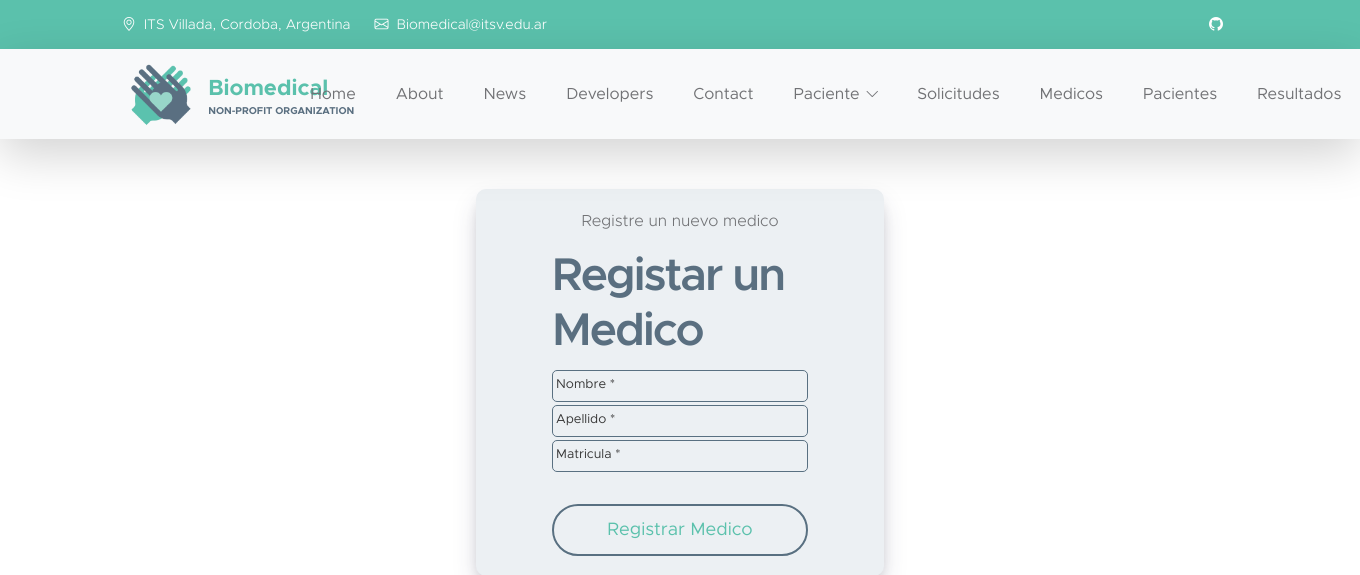
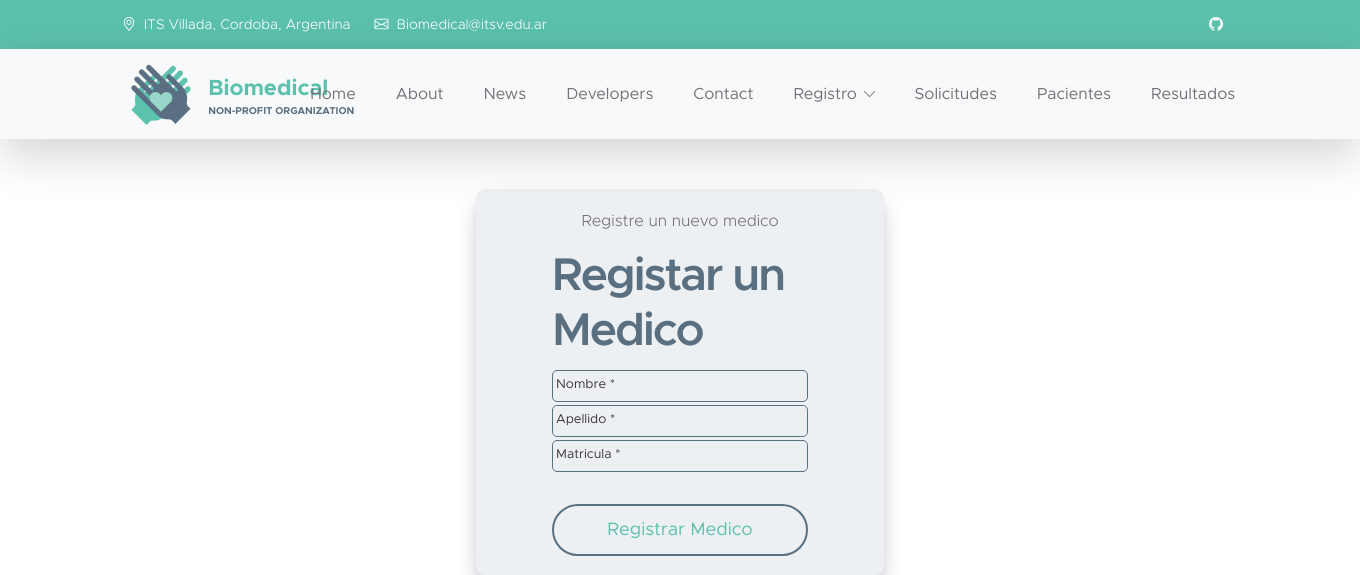
Before and after one commit to MateMar04/Biomedica, a Django app: page /medico_register/ in a window 1360 px wide. Shown: the top 575 px of the page. Run offline with Django 4.2, Linux system fonts and the light colour scheme; some libraries are stand-ins or nearby versions.

Commit message:
Added Medicos to Dropdown on navbar </3

```diff
--- a/conf/templates/header.html
+++ b/conf/templates/header.html
@@ -69,17 +69,18 @@
                     <a class="nav-link" href="http://127.0.0.1:8000/#section_6">Contact</a>
                 </li>
                 <li class="nav-item dropdown">
-                            <a class="nav-link click-scroll dropdown-toggle inactive" href="#section_5" id="navbarLightDropdownMenuLink" role="button" data-bs-toggle="dropdown" aria-expanded="false">Paciente</a>
+                            <a class="nav-link click-scroll dropdown-toggle inactive" href="#section_5" id="navbarLightDropdownMenuLink" role="button" data-bs-toggle="dropdown" aria-expanded="false">Registro</a>
+
+                            <ul class="dropdown-menu dropdown-menu-light" aria-labelledby="navbarLightDropdownMenuLink">
+                                <li><a class="dropdown-item" href="http://127.0.0.1:8000/medico_register/">Medicos</a></li>
+
+                                <li><a class="dropdown-item" href="news-detail.html">News Detail</a></li>
+                            </ul>
                         </li>
 
                 <li class="nav-item">
                     <a class="nav-link" href="http://127.0.0.1:8000/solicitud_register/">Solicitudes</a>
                 </li>
-
-                <li class="nav-item">
-                    <a class="nav-link" href="http://127.0.0.1:8000/medico_register/">Medicos</a>
-                </li>
-
                 <li class="nav-item">
                     <a class="nav-link" href="http://127.0.0.1:8000/paciente_register/">Pacientes</a>
                 </li>
```
